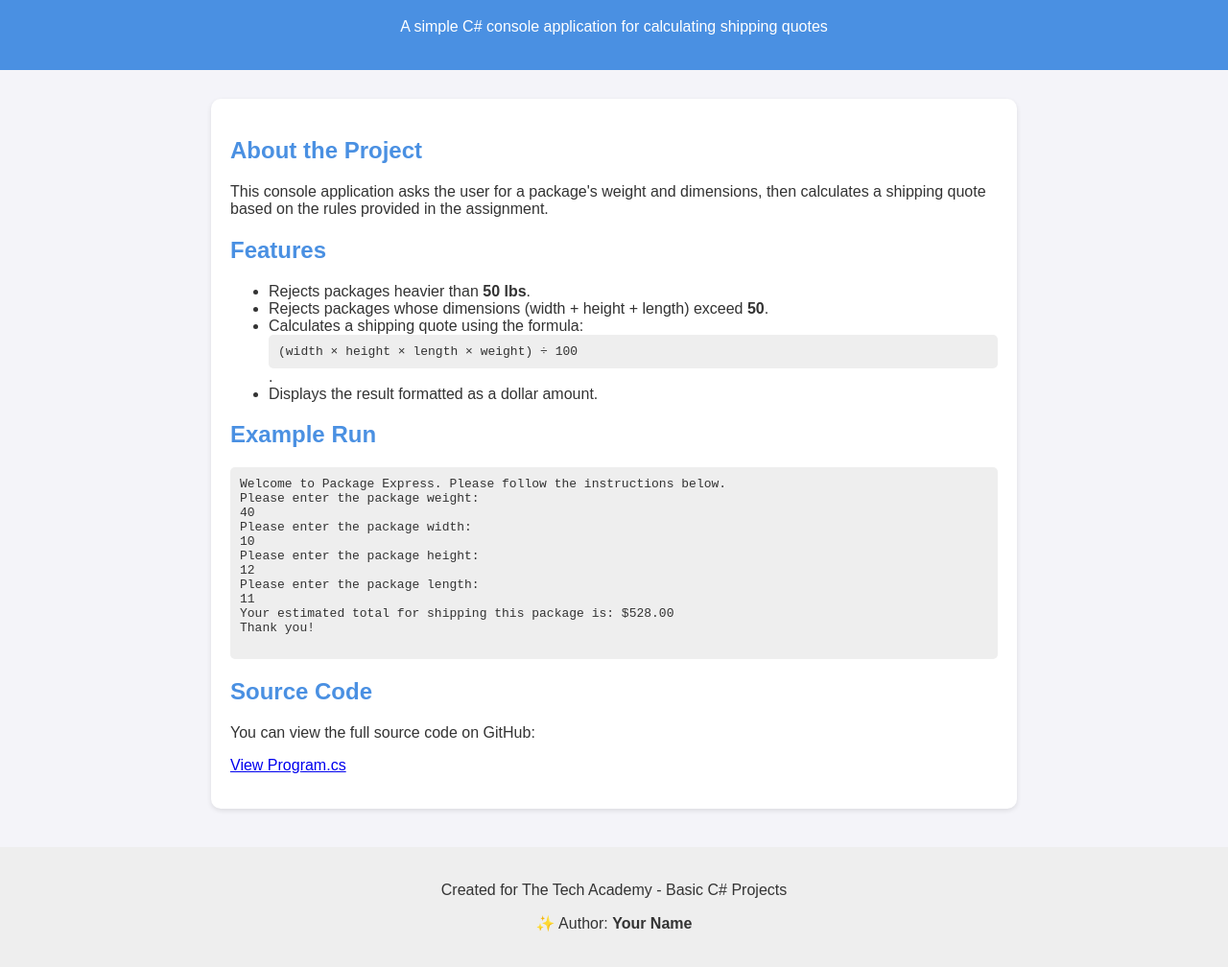
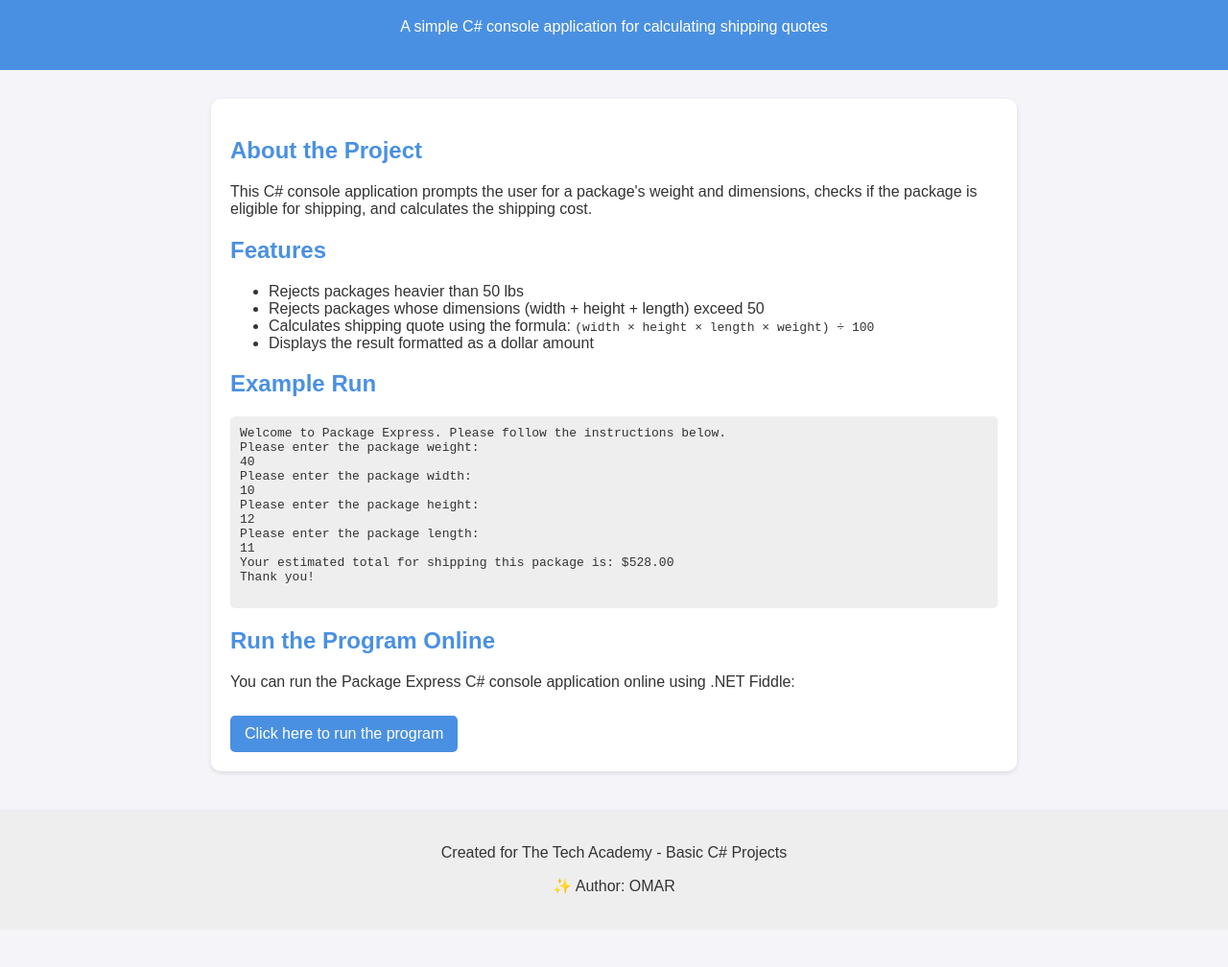
Before and after one commit to mmfk20/The-Tech-Academy-Basic-C-Sharp-Projects.-moh, a plain HTML site: page index.html in a window 1280 px wide. Shown: the part 82-1090 px from the top of the page at 96% size. After the commit the page ends 1051 px from the top, so only its background shows below. Drawn offline with Linux system fonts and the light colour scheme.

Commit message:
Update index.html

```diff
--- a/index.html
+++ b/index.html
@@ -3,17 +3,17 @@
 <head>
   <meta charset="UTF-8">
   <meta name="viewport" content="width=device-width, initial-scale=1.0">
-  <title>Package Express - C# Console Application</title>
+  <title>Package Express - C# Console App</title>
   <style>
     body {
       font-family: Arial, sans-serif;
-      background: #f4f4f9;
-      color: #333;
+      background-color: #f4f4f9;
       margin: 0;
       padding: 0;
+      color: #333;
     }
     header {
-      background: #4a90e2;
+      background-color: #4a90e2;
       color: white;
       padding: 20px;
       text-align: center;
@@ -22,25 +22,36 @@
       max-width: 800px;
       margin: 30px auto;
       padding: 20px;
-      background: white;
+      background-color: white;
       border-radius: 10px;
       box-shadow: 0 2px 5px rgba(0,0,0,0.1);
     }
     h1, h2 {
       color: #4a90e2;
     }
-    code, pre {
-      background: #eee;
+    pre {
+      background-color: #eee;
       padding: 10px;
       border-radius: 5px;
-      display: block;
-      white-space: pre-wrap;
+      overflow-x: auto;
+    }
+    a.button {
+      display: inline-block;
+      padding: 10px 15px;
+      background-color: #4a90e2;
+      color: white;
+      text-decoration: none;
+      border-radius: 5px;
+      margin-top: 10px;
+    }
+    a.button:hover {
+      background-color: #357ABD;
     }
     footer {
       text-align: center;
       padding: 20px;
+      background-color: #eee;
       margin-top: 40px;
-      background: #eee;
     }
   </style>
 </head>
@@ -53,16 +64,16 @@
   <main>
     <h2>About the Project</h2>
     <p>
-      This console application asks the user for a package's weight and dimensions, then calculates a shipping quote
-      based on the rules provided in the assignment.
+      This C# console application prompts the user for a package's weight and dimensions,
+      checks if the package is eligible for shipping, and calculates the shipping cost.
     </p>
 
     <h2>Features</h2>
     <ul>
-      <li>Rejects packages heavier than <b>50 lbs</b>.</li>
-      <li>Rejects packages whose dimensions (width + height + length) exceed <b>50</b>.</li>
-      <li>Calculates a shipping quote using the formula: <code>(width × height × length × weight) ÷ 100</code>.</li>
-      <li>Displays the result formatted as a dollar amount.</li>
+      <li>Rejects packages heavier than 50 lbs</li>
+      <li>Rejects packages whose dimensions (width + height + length) exceed 50</li>
+      <li>Calculates shipping quote using the formula: <code>(width × height × length × weight) ÷ 100</code></li>
+      <li>Displays the result formatted as a dollar amount</li>
     </ul>
 
     <h2>Example Run</h2>
@@ -80,14 +91,14 @@ Your estimated total for shipping this package is: $528.00
 Thank you!
     </pre>
 
-    <h2>Source Code</h2>
-    <p>You can view the full source code on GitHub:</p>
-    <p><a href="Program.cs" target="_blank">View Program.cs</a></p>
+    <h2>Run the Program Online</h2>
+    <p>You can run the Package Express C# console application online using .NET Fiddle:</p>
+    <a href="https://dotnetfiddle.net/MVxBE8" class="button" target="_blank">Click here to run the program</a>
   </main>
 
   <footer>
     <p>Created for The Tech Academy - Basic C# Projects</p>
-    <p>✨ Author: <b>Your Name</b></p>
+    <p>✨ Author: OMAR</p>
   </footer>
 </body>
 </html>
```
